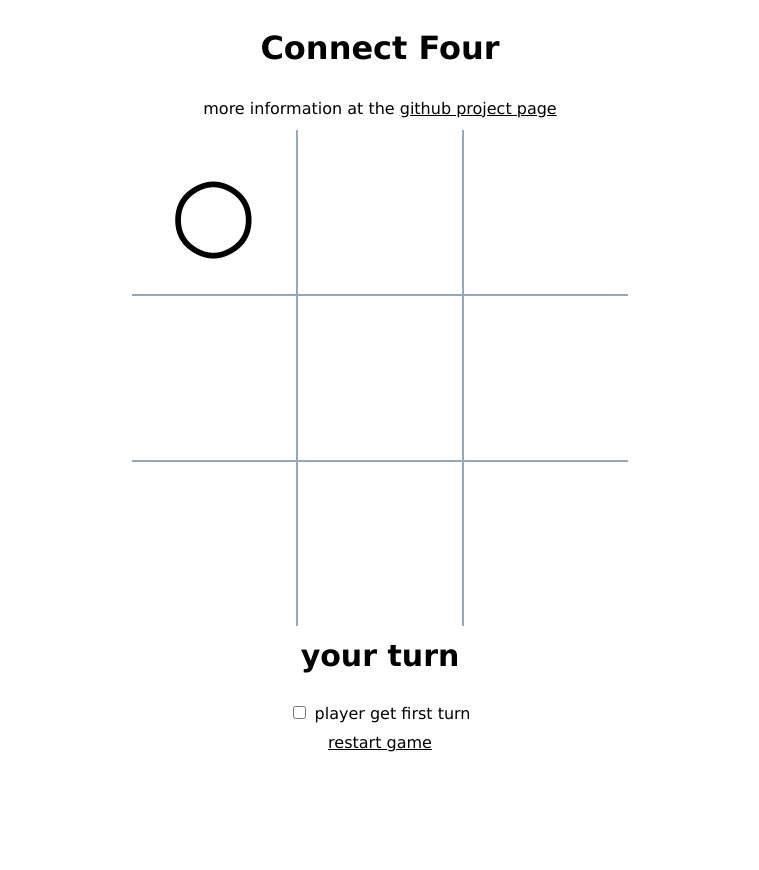
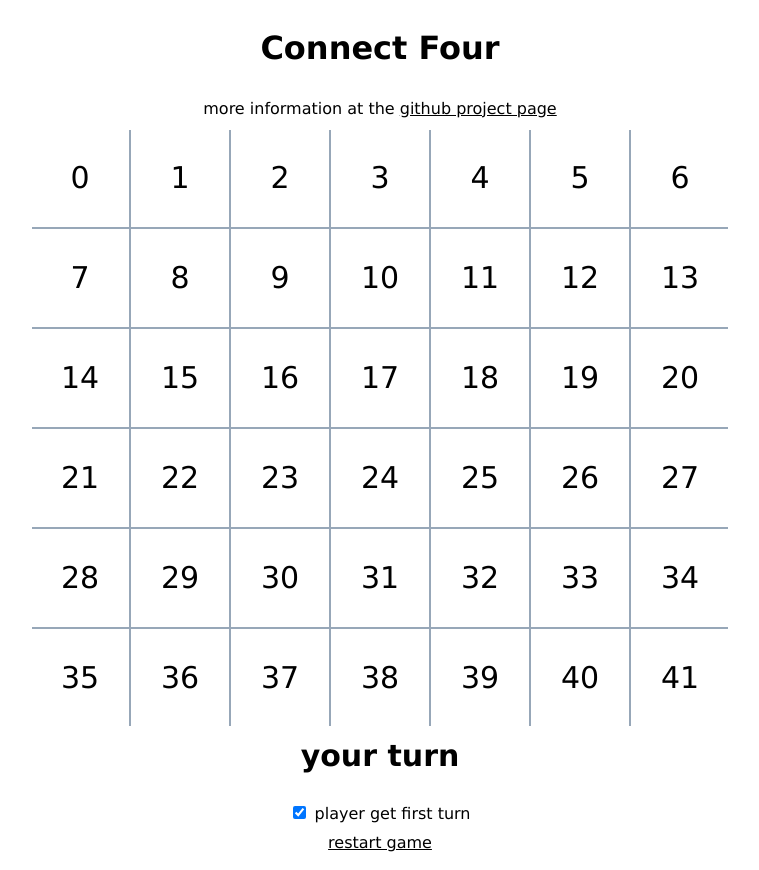
Before and after one commit to isakolsson/connect-four, a plain HTML site: page index.html in a window 1280 px wide. Shown: the whole page, without its empty margins (260-1019 px from the left). Before the commit the page ends 800 px from the top, so only its background shows below. Drawn offline with Linux system fonts and the light colour scheme.

Commit message:
working game vs computer that sees 8 rounds ahead

```diff
--- a/index.html
+++ b/index.html
@@ -19,11 +19,45 @@
         <div class="square"></div>
         <div class="square"></div>
         <div class="square"></div>
+        <div class="square"></div>
+        <div class="square"></div>
+        <div class="square"></div>
+        <div class="square"></div>
+        <div class="square"></div>
+        <div class="square"></div>
+        <div class="square"></div>
+        <div class="square"></div>
+        <div class="square"></div>
+        <div class="square"></div>
+        <div class="square"></div>
+        <div class="square"></div>
+        <div class="square"></div>
+        <div class="square"></div>
+        <div class="square"></div>
+        <div class="square"></div>
+        <div class="square"></div>
+        <div class="square"></div>
+        <div class="square"></div>
+        <div class="square"></div>
+        <div class="square"></div>
+        <div class="square"></div>
+        <div class="square"></div>
+        <div class="square"></div>
+        <div class="square"></div>
+        <div class="square"></div>
+        <div class="square"></div>
+        <div class="square"></div>
+        <div class="square"></div>
+        <div class="square"></div>
+        <div class="square"></div>
+        <div class="square"></div>
+        <div class="square"></div>
+
     </div>
     <p id="information"></p>
     <p id="computer-information"></p>
     <div>
-        <input type="checkbox" name="" id="player-first-turn">
+        <input type="checkbox" checked="true" name="" id="player-first-turn">
         <label for="player-first-turn">player get first turn</label>
     </div>
     <p id="restart">restart game</p>
--- a/script.js
+++ b/script.js
@@ -1,4 +1,4 @@
-const boardArray = new Array(9).fill(null);
+const boardArray = new Array(42).fill(null);
 const boardElement = document.querySelector("#board");
 const information = document.querySelector("#information");
 const computerInformation = document.querySelector("#computer-information");
@@ -34,14 +34,14 @@ function startGame() {
 
 function newRound() {
     if (checkForWinner(boardArray) !== null) {
-        if (checkForWinner === "x") {
+        if (checkForWinner(boardArray) === "x") {
             information.innerText = "you won";
         } else {
             information.innerText = "the computer won";
         }
         return;
     }
-    if (round === 9) {
+    if (round === 42) {
         information.innerText = "game ended with a draw";
         return;
     }
@@ -60,10 +60,11 @@ function newRoundPlayer() {
 }
 
 Array.from(boardElement.getElementsByClassName("square")).forEach((squareElement, i) => {
+    squareElement.innerHTML = '<span style="font-size:30px">' + i + '</span>';//TABORT
     squareElement.onclick = () => {
         if (boardArray[i] === null && boardElement.classList.contains("players-turn")) {
             boardElement.classList.remove("players-turn");
-            placePiece(true, i);
+            placePiece(true, findLowestEmptySquare(boardArray, i%7));
         }
     }
 })
@@ -79,38 +80,47 @@ function placePiece(isPlayer, squareIndex) {
     newRound();
 }
 
+function findLowestEmptySquare(board, column) {
+    for (let i = 35+column; i >= 0; i-=7) {
+        if (board[i] == null) {
+            return i;
+        }
+    }
+    return -1;
+}
+
 function checkForWinner(board) {
-    for (i = 0; i < 9; i+=3) {
-        const value = board[i];
-        // console.log("a");
-        if (value !== null) {
-            // console.log("b");
-            if (value === board[i+1] && value === board[i+2]) {
-                // console.log("c");
-                return value;
+    let winner = null;
+    board.forEach((square, i) => {
+        if (square != null) {
+            if (i < 21) {
+                if (square == board[i+7] && square == board[i+14] && square == board[i+21]) {
+                    // console.log(i + " vertical " + square);
+                    winner = square;
+                }
+            }
+            if (i%7 < 4) {
+                if (square == board[i+1] && square == board[i+2] && square == board[i+3]) {
+                    // console.log(i + " horizontal " + square);
+                    winner = square;
+                }
+            }
+            if (i < 21 && i%7 < 4) {
+                if (square == board[i+8] && square == board[i+16] && square == board[i+24]) {
+                    // console.log(i + " alpha " + square);
+                    winner = square;
+                }
+            } else if (i%7 < 4) {
+                if (square == board[i-6] && square == board[i-12] && square == board[i-18]) {
+                    // console.log(i + " beta " + square);
+                    winner = square;
+                }
             }
         }
-    }
-    for (i = 0; i < 3; i++) {
-        const value = board[i];
-        // console.log("1");
-        if (value !== null) {
-            // console.log("2");
-            if (value === board[i+3] && value === board[i+6]) {
-                // console.log("3");
-                return value;
-            }
-        }
-    }
-    if (board[0] !== null && board[0] === board[4] && board[0] === board[8]) {
-        // console.log("alpha");
-        return board[0];
-    }
-    if (board[2] !== null && board[2] === board[4] && board[2] === board[6]) {
-        // console.log("beta");
-        return board[2];
-    }
-    return null;
+
+    });
+
+    return winner;
 }
 
 function newRoundComputer() {
@@ -120,7 +130,8 @@ function newRoundComputer() {
     let i = 0;
     interval = window.setInterval(() => {
         const board = possibleMoves(boardArray, "o")[i];
-        const value = minimax(board, 9-round, false);
+        // const value = minimax(board, 9-round, false);
+        const value = minimax(board, 7, false);
         if (value > best || bestIndex === -1) {
             bestIndex = findDifferenceIndexBetweenTwoBoards(boardArray, board);
             best = value;
@@ -147,16 +158,16 @@ function newRoundComputer() {
                     computerInformation.innerText = "";
                 });
                 placePiece(false, bestIndex);
-            }, 3*(Math.pow(-5*round, 2) + 45*round));
+            }, 3*(Math.pow(-2*round, 2) + 2*round));
 
         }
-    }, Math.pow(-5*round, 2) + 45*round);
+    }, Math.pow(-2*round, 2) + 2*round);
 }
 
 
 
 function findDifferenceIndexBetweenTwoBoards(board1, board2) {
-    for (let i = 0; i < 9; i++) {
+    for (let i = 0; i < 42; i++) {
         if (board1[i] !== board2[i]) {
             return i;
         }
@@ -189,10 +200,12 @@ function minimax(node, depth, maximizingPlayer) {
 
 function possibleMoves(board, piece) {
     const possibleMoves = new Array();
-    board.forEach((square, i) => {
-        if (square === null) {
-            possibleMoves.push(board.map((x, j) => j === i ? piece : x));
+    for (let i = 0; i < 7; i++) {
+        if (findLowestEmptySquare(board, i) != -1) {
+            const copy = board.map(x=>x);
+            copy[findLowestEmptySquare(board, i)] = piece;
+            possibleMoves.push(copy);
         }
-    });
+    }
     return possibleMoves;
 }
--- a/style.css
+++ b/style.css
@@ -16,13 +16,13 @@ a {
 }
 
 #board {
-    width: min(500px, 100vmin);
-    height: min(500px, 100vmin);
+    width: min(700px, 100vmin);
+    height: min(600px, 100vmin);
     font-size: min(100px, 20vmin);
     background-color: rgb(151, 167, 184);
     border: 1px solid white;
     display: grid;
-    grid-template-columns: 1fr 1fr 1fr;
+    grid-template-columns: 1fr 1fr 1fr 1fr 1fr 1fr 1fr;
     gap: 2px;
     box-shadow: inset 0 0 0px 1px #fff;
 }
```
